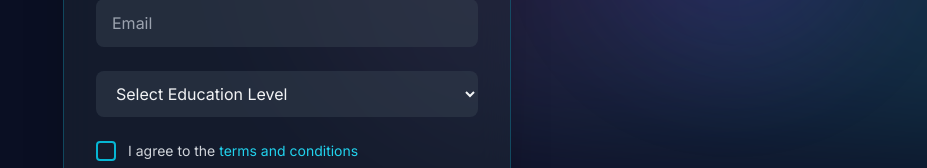
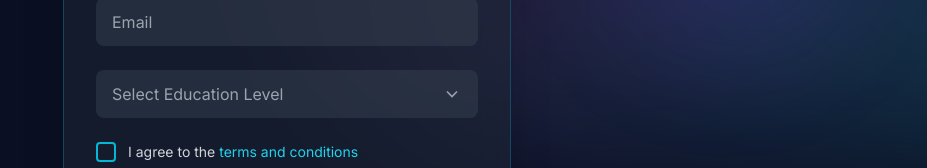
Before and after one commit to shravya235/CoursesPath_Generator, a React (Vite) app in the folder frontend/: page /register in a window 1280 px wide. Shown: the part 302-470 px from the top of the page, without its empty margins (353-1280 px from the left). Built offline with nearby package versions, Linux system fonts and the light colour scheme.

Commit message:
Small changes in the Register Page

```diff
--- a/frontend/src/App.jsx
+++ b/frontend/src/App.jsx
@@ -1,20 +1,21 @@
-// src/App.jsx
+import React from 'react';
 import { Routes, Route } from 'react-router-dom';
 import HomePage from './pages/HomePage';
 import RegisterPage from './pages/auth/RegisterPage';
 import LoginPage from './pages/auth/LoginPage';
-// Make sure you have created these folders as we discussed before
-// src/pages/
-// src/components/
+import Chatbot from './components/Chatbot';
 
 function App() {
   return (
-    <Routes>
-      <Route path="/" element={<HomePage />} />
-      <Route path="/register" element={<RegisterPage />} />
-      <Route path="/login" element={<LoginPage />} />
-    </Routes>
-  )
+    <>
+      <Routes>
+        <Route path="/" element={<HomePage />} />
+        <Route path="/register" element={<RegisterPage />} />
+        <Route path="/login" element={<LoginPage />} />
+      </Routes>
+      <Chatbot />
+    </>
+  );
 }
 
 export default App;
--- /dev/null
+++ b/frontend/src/components/CustomSelect.jsx
@@ -0,0 +1,61 @@
+// src/components/CustomSelect.jsx
+import React, { useState, useRef, useEffect } from 'react';
+
+const CustomSelect = ({ options, value, onChange, placeholder }) => {
+  const [isOpen, setIsOpen] = useState(false);
+  const selectRef = useRef(null);
+
+  const handleSelect = (optionValue) => {
+    onChange(optionValue);
+    setIsOpen(false);
+  };
+
+  // Close dropdown when clicking outside
+  useEffect(() => {
+    const handleClickOutside = (event) => {
+      if (selectRef.current && !selectRef.current.contains(event.target)) {
+        setIsOpen(false);
+      }
+    };
+    document.addEventListener('mousedown', handleClickOutside);
+    return () => {
+      document.removeEventListener('mousedown', handleClickOutside);
+    };
+  }, []);
+
+  const selectedLabel = options.find(opt => opt.value === value)?.label || placeholder;
+
+  return (
+    <div className="relative" ref={selectRef}>
+      <button
+        type="button"
+        onClick={() => setIsOpen(!isOpen)}
+        className="w-full bg-gray-700/50 border-0 rounded-lg px-4 py-3 text-left text-gray-100 placeholder-gray-400 focus:outline-none focus:ring-2 focus:ring-cyan-500 transition-all flex justify-between items-center"
+      >
+        <span className={value ? 'text-white' : 'text-gray-400'}>{selectedLabel}</span>
+        <svg
+          className={`w-5 h-5 text-gray-400 transition-transform duration-300 ${isOpen ? 'rotate-180' : ''}`}
+          fill="none" stroke="currentColor" strokeWidth="2" viewBox="0 0 24 24"
+        >
+          <polyline points="6 9 12 15 18 9" />
+        </svg>
+      </button>
+
+      {isOpen && (
+        <div className="absolute z-20 w-full mt-2 bg-gray-800/80 backdrop-blur-lg border border-cyan-700/50 rounded-lg shadow-xl overflow-hidden">
+          {options.map((option) => (
+            <div
+              key={option.value}
+              onClick={() => handleSelect(option.value)}
+              className="px-4 py-3 text-gray-200 hover:bg-cyan-500/20 cursor-pointer transition-colors"
+            >
+              {option.label}
+            </div>
+          ))}
+        </div>
+      )}
+    </div>
+  );
+};
+
+export default CustomSelect;
--- a/frontend/src/pages/HomePage.jsx
+++ b/frontend/src/pages/HomePage.jsx
@@ -1,9 +1,8 @@
-// src/pages/HomePage.jsx
 import React from 'react';
 import Navbar from '../components/Navbar';
 import PathCard from '../components/PathCard';
-import ChatbotButton from '../components/ChatbotButton';
 import AboutSection from '../components/AboutSection';
+import Chatbot from '../components/Chatbot';
 
 const HomePage = () => {
   const paths = [
@@ -59,7 +58,7 @@ const HomePage = () => {
         <AboutSection />
       </div>
 
-      <ChatbotButton />
+      <Chatbot />
     </div>
   );
 };
--- a/frontend/src/pages/auth/RegisterPage.jsx
+++ b/frontend/src/pages/auth/RegisterPage.jsx
@@ -1,7 +1,9 @@
+// src/pages/auth/RegisterPage.jsx
 import React, { useState } from 'react';
 import { Link } from 'react-router-dom';
 import { FcGoogle } from 'react-icons/fc';
 import { FaGithub } from 'react-icons/fa';
+import CustomSelect from '../../components/CustomSelect'; // Corrected import path
 
 const RegisterPage = () => {
   const [formData, setFormData] = useState({
@@ -11,6 +13,14 @@ const RegisterPage = () => {
     agree: false,
   });
 
+  const educationOptions = [
+    { value: 'high-school', label: 'High School' },
+    { value: 'pre-university', label: 'Pre-University' },
+    { value: 'undergraduate', label: 'Undergraduate' },
+    { value: 'graduate', label: 'Graduate' },
+    { value: 'other', label: 'Other' },
+  ];
+
   const handleChange = (e) => {
     const { name, value, type, checked } = e.target;
     setFormData({
@@ -19,9 +29,12 @@ const RegisterPage = () => {
     });
   };
 
+  const handleEducationChange = (value) => {
+    setFormData({ ...formData, education: value });
+  };
+
   const handleSubmit = (e) => {
     e.preventDefault();
-    // Handle registration logic here
     console.log('Register data:', formData);
   };
 
@@ -36,7 +49,6 @@ const RegisterPage = () => {
         {/* Logo and Title */}
         <div className="text-center mb-8">
           <div className="w-16 h-16 bg-gradient-to-r from-purple-400 to-cyan-500 rounded-full mx-auto mb-4 flex items-center justify-center">
-            {/* Placeholder for logo, e.g., an icon */}
             <span className="text-white text-2xl font-bold">GV</span>
           </div>
           <h2 className="text-3xl font-extrabold bg-gradient-to-r from-purple-400 via-pink-500 to-cyan-500 bg-clip-text text-transparent">
@@ -73,21 +85,12 @@ const RegisterPage = () => {
           </div>
 
           {/* Education Dropdown */}
-          <div>
-            <select
-              name="education"
-              value={formData.education}
-              onChange={handleChange}
-              className="w-full bg-gray-700/50 border-0 rounded-lg px-4 py-3 text-gray-100 focus:outline-none focus:ring-2 focus:ring-cyan-500 transition-all"
-              required
-            >
-              <option value="" disabled>Select Education Level</option>
-              <option value="high-school">High School</option>
-              <option value="undergraduate">Undergraduate</option>
-              <option value="graduate">Graduate</option>
-              <option value="other">Other</option>
-            </select>
-          </div>
+          <CustomSelect
+            options={educationOptions}
+            value={formData.education}
+            onChange={handleEducationChange}
+            placeholder="Select Education Level"
+          />
 
           {/* Terms Checkbox */}
           <div className="flex items-center">
```
